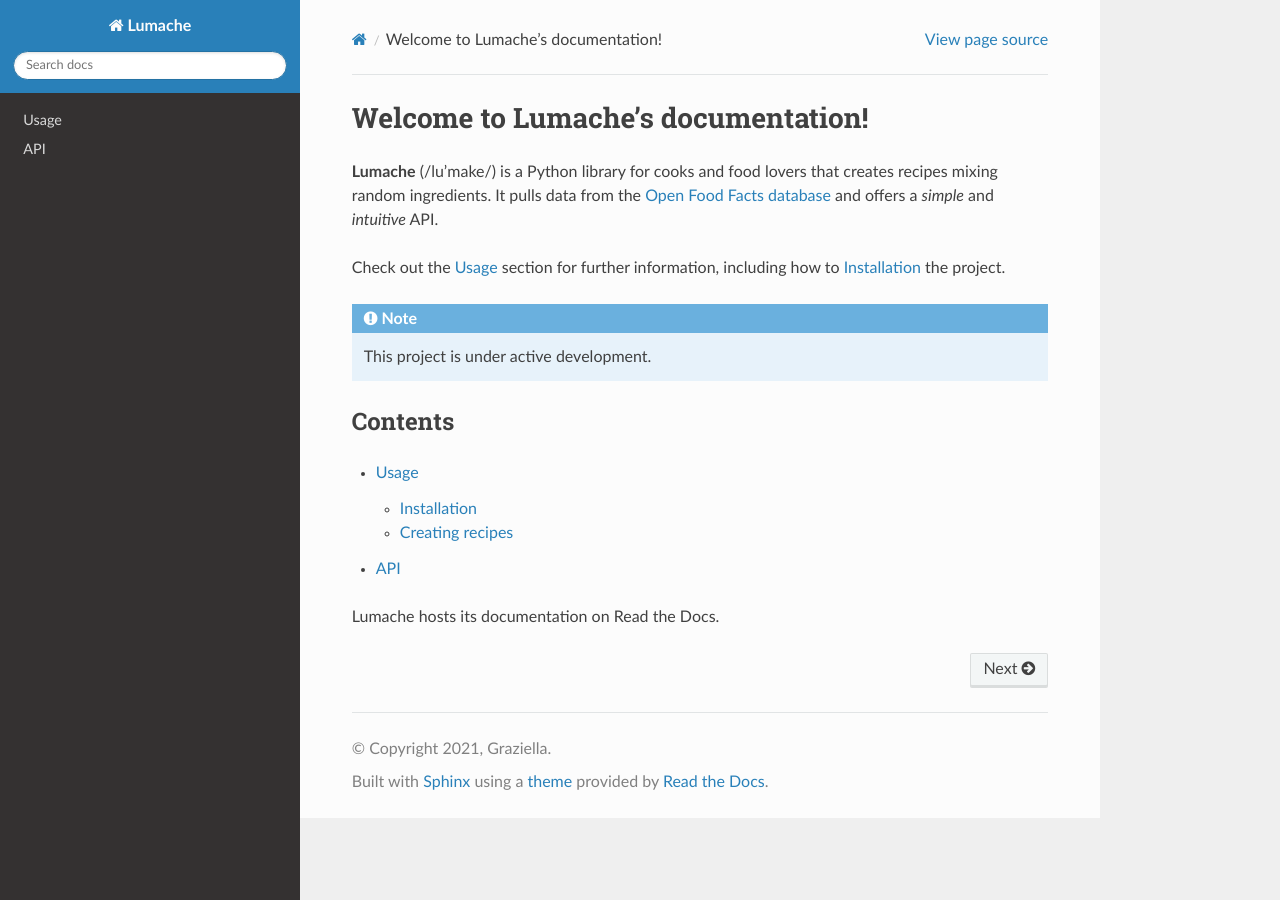
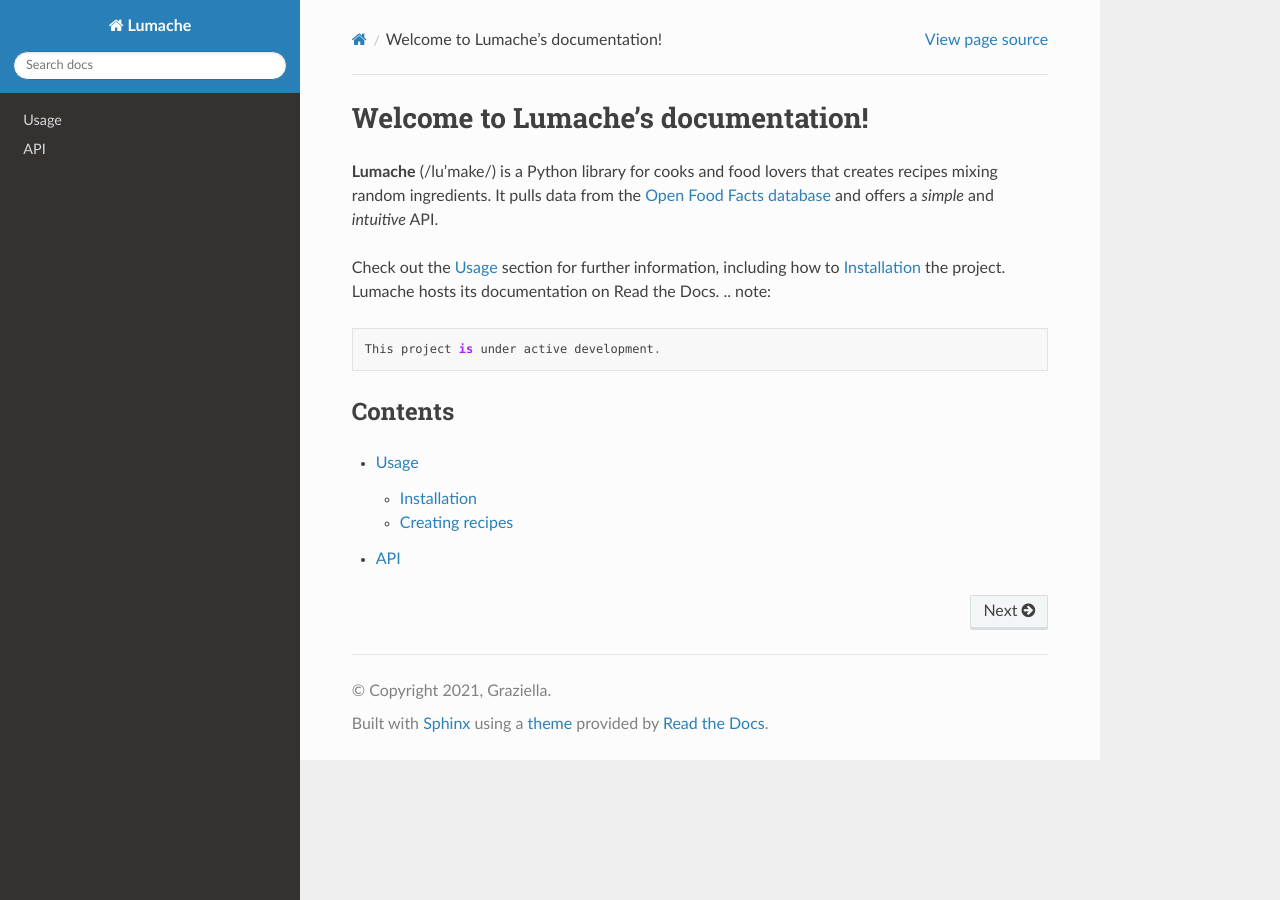
Before and after one commit to Olczyk-Fabian-ZSE/4TFFABIANO, a Sphinx documentation site: the page built from docs/source/index.rst, in a window 1280 px wide. Built offline with Sphinx 7.4.7 and the Read the Docs theme 3.1.0, drawn with Linux system fonts in a browser that asks for light colours; part of the change alters nothing that is shown.

```diff
--- a/docs/source/index.rst
+++ b/docs/source/index.rst
@@ -8,7 +8,7 @@ and offers a *simple* and *intuitive* API.
 
 Check out the :doc:`usage` section for further information, including
 how to :ref:`installation` the project.
-
+Lumache hosts its documentation on Read the Docs.
 .. note::
 
    This project is under active development.
@@ -20,4 +20,3 @@ Contents
 
    usage
    api
-Lumache hosts its documentation on Read the Docs.
```
